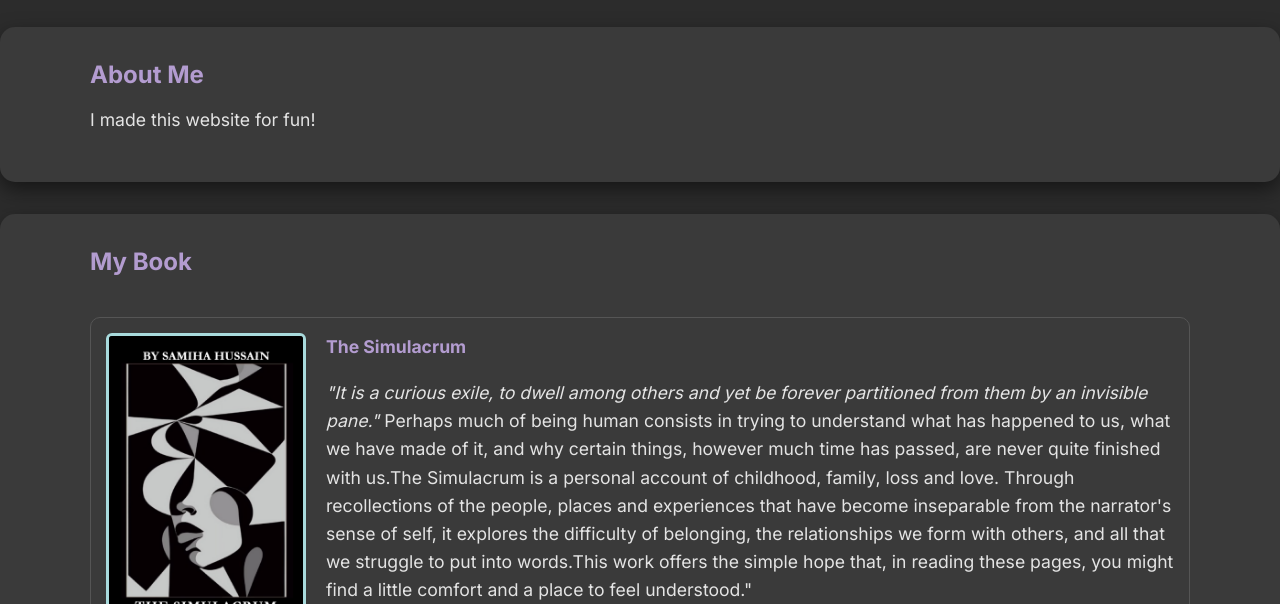
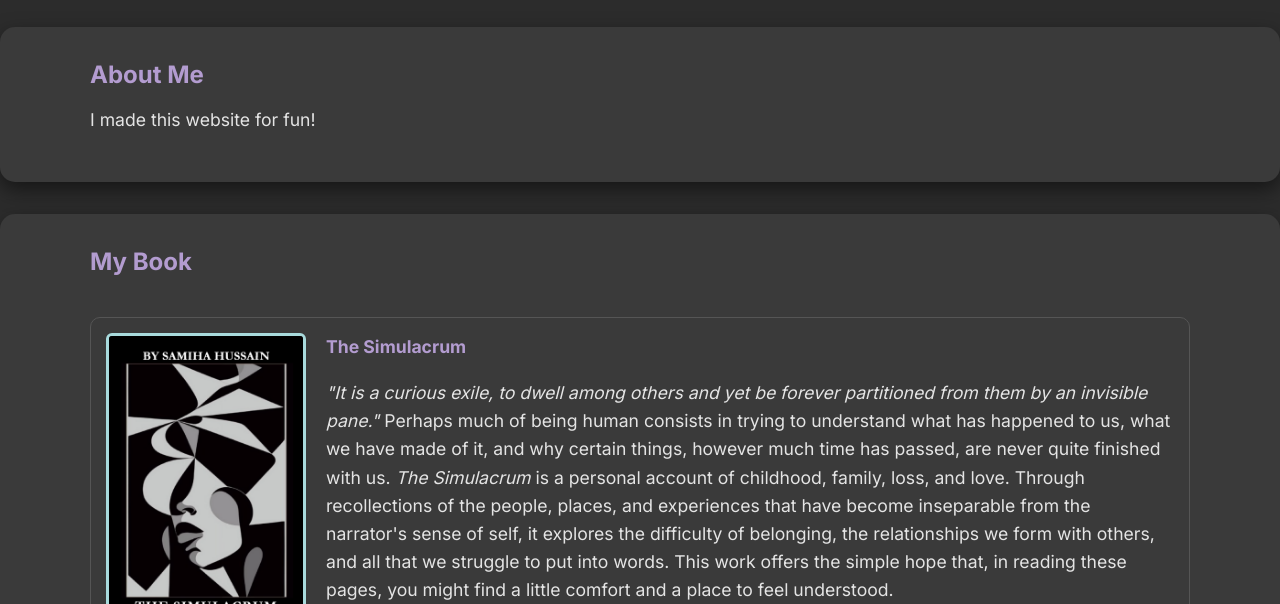
Before and after one commit to Dimples22/samiha, a plain HTML site: page index.html in a window 1280 px wide. Shown: the part 348-952 px from the top of the page. Drawn offline with Linux system fonts and the light colour scheme.

```diff
--- a/index.html
+++ b/index.html
@@ -76,9 +76,9 @@
 
           <h3>The Simulacrum</h3>
 
-         <p>
-           <em>"It is a curious exile, to dwell among others and yet be forever partitioned from them by an invisible pane."</em> Perhaps much of being human consists in trying to understand what has happened to us, what we have made of it, and why certain things, however much time has passed, are never quite finished with us.The Simulacrum is a personal account of childhood, family, loss and love. Through recollections of the people, places and experiences that have become inseparable from the narrator's sense of self, it explores the difficulty of belonging, the relationships we form with others, and all that we struggle to put into words.This work offers the simple hope that, in reading these pages, you might find a little comfort and a place to feel understood."
-         </p>
+        <p>
+          <em>"It is a curious exile, to dwell among others and yet be forever partitioned from them by an invisible pane."</em> Perhaps much of being human consists in trying to understand what has happened to us, what we have made of it, and why certain things, however much time has passed, are never quite finished with us. <em>The Simulacrum</em> is a personal account of childhood, family, loss, and love. Through recollections of the people, places, and experiences that have become inseparable from the narrator's sense of self, it explores the difficulty of belonging, the relationships we form with others, and all that we struggle to put into words. This work offers the simple hope that, in reading these pages, you might find a little comfort and a place to feel understood.
+        </p>
 
           <a
             href="https://amzn.eu/d/03SiYKFx"
```
